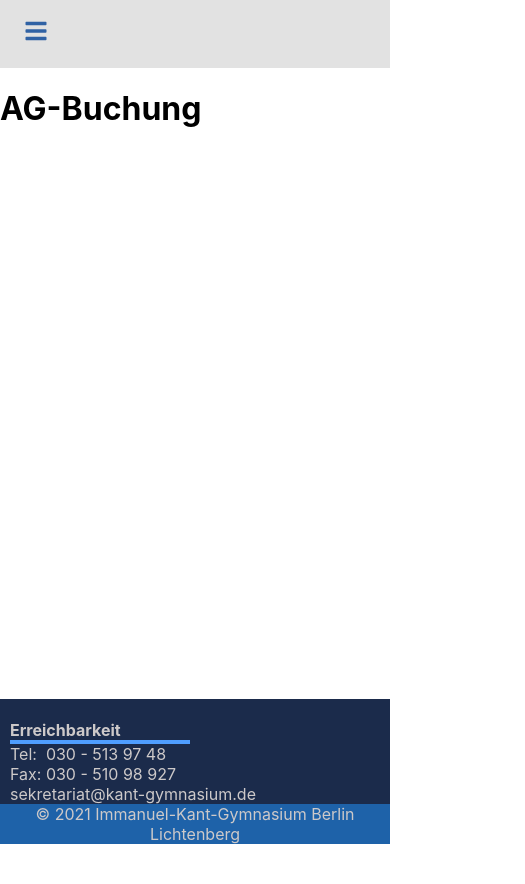
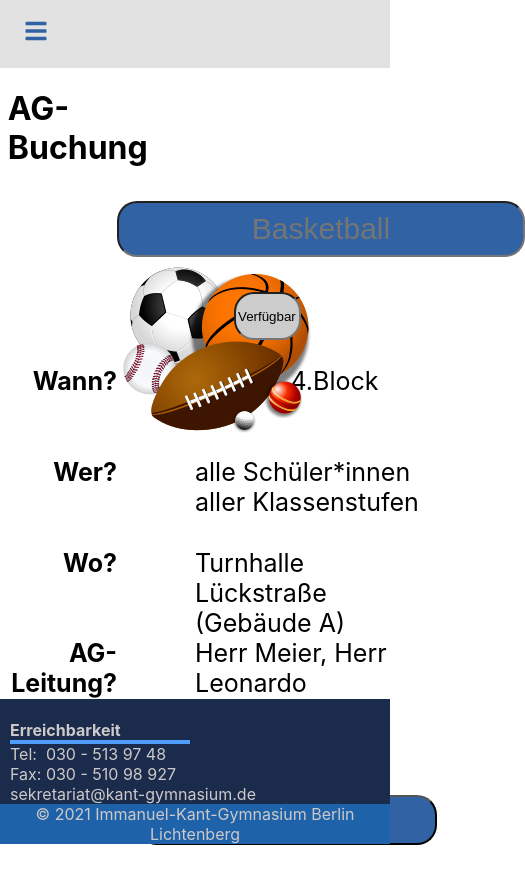
Before and after one commit to Doubrixel/digitalisierung-at-school, a React (Create React App) app in the folder frontend/: page /ag in a window 390 px wide. Shown: the top 884 px of the page, 525 px wide, since content can reach past the window. Before the commit the page ends 844 px from the top, so only its background shows below. Built offline with nearby package versions, Linux system fonts and the light colour scheme.

Commit message:
AGBuchung

```diff
--- /dev/null
+++ b/frontend/src/pages/AGEntryPage.css
@@ -0,0 +1,204 @@
+.GridLayoutAG{
+    display: grid;
+    grid-template-rows: 10% 10% 10% 10% 10% 10% 10% 10% 10% 10%;
+    grid-template-columns: 7% 14% 7% 7% 7% 14% 7% 7% 14% 7% ;
+}
+
+#HeadlineAG{
+    grid-column-start: 1;
+    grid-column-end: 3;
+    grid-row-start: 1;
+    margin-left: 2vw;
+}
+#HeadlineAGBuchung{
+    grid-column-start: 5;
+    grid-column-end: 7;
+    grid-row-start: 1;
+    width: 20vw;
+    height: 5vh;
+    border-radius: 20px;
+    background-color: #3062A4;
+    color: white;
+    font-size: 30px;
+    text-align: center;
+    margin-top: 5vh;
+}
+
+#HeadlineWhenAG{
+    grid-column-start: 2;
+    grid-row-start: 3;
+    font-size: 25px;
+    font-weight: bold;
+    text-align: right;
+    margin-right: 20vw;
+}
+#TextWhenAG{
+    grid-column-start: 3;
+    grid-column-end: 6;
+    grid-row-start: 3;
+    font-size: 25px;
+}
+
+#HeadlineWhoAG{
+    grid-column-start: 2;
+    grid-row-start: 4;
+    font-size: 25px;
+    font-weight: bold;
+    text-align: right;
+    margin-right: 20vw;
+}
+#TextWhoAG{
+    grid-column-start: 3;
+    grid-column-end: 6;
+    grid-row-start: 4;
+    font-size: 25px;
+}
+
+#HeadlineWhereAG{
+    grid-column-start: 2;
+    grid-row-start: 5;
+    font-size: 25px;
+    font-weight: bold;
+    text-align: right;
+    margin-right: 20vw;
+}
+#TextWhereAG{
+    grid-column-start: 3;
+    grid-column-end: 6;
+    grid-row-start: 5;
+    font-size: 25px;
+}
+
+#HeadlineAGManagement{
+    grid-column-start: 2;
+    grid-column-end: 4;
+    grid-row-start: 6;
+    font-size: 25px;
+    font-weight: bold;
+    text-align: right;
+    margin-right: 20vw;
+}
+#TextAGManagement{
+    grid-column-start: 3;
+    grid-column-end: 8;
+    grid-row-start: 6;
+    font-size: 25px;
+}
+
+#SubmitButtonAG{
+    grid-column-start: 4;
+    grid-column-end: 5;
+    grid-row-start: 9;
+    grid-row-end: 10;
+    border-radius: 20px;
+    background-color: #3062A4;
+    color: white;
+    font-size: 20px;
+    width: 300px;
+    height: 50px;
+}
+
+#ImageAGBuchung{
+    grid-column-start: 9;
+    grid-row-start: 2;
+    grid-row-end: 8;
+    height: 296px;
+    width: 296px;
+}
+#TextVerfügbarAG{
+    grid-column-start: 9;
+    grid-row-start: 8;
+    border-radius: 20px;
+    background-color: #CCCCCC;
+    width: 15vw;
+    height: 5vh;
+    text-align: center;
+}
+
+@media screen and (max-width: 1000px){
+    .GridLayoutAG{
+        display: grid;
+        grid-template-rows: 10% 10% 10% 10% 10% 10% 10% 10% 10% 10%;
+        grid-template-columns: 50% 50% ;
+    }
+
+    #HeadlineAG{
+        grid-column-start: 1;
+        grid-column-end: 2;
+        grid-row-start: 1;
+    }
+    #HeadlineAGBuchung{
+        grid-column-start: 1;
+        grid-column-end: 2;
+        grid-row-start: 2;
+        width: 400px;
+        height: 50px;
+        border-radius: 20px;
+        background-color: #3062A4;
+        color: white;
+        font-size: 30px;
+        text-align: center;
+        margin-left: 30vw;
+
+    }
+
+    #ImageAGBuchung{
+        grid-column-start: 1;
+        grid-column-end: 2;
+        grid-row-start: 3;
+        grid-row-end: 4;
+        height: 200px;
+        width: 200px;
+        margin-left: 30vw;
+    }
+
+    #HeadlineWhenAG{
+        grid-column-start: 1;
+        grid-row-start: 4;
+    }
+    #TextWhenAG{
+        grid-column-start: 2;
+        grid-row-start: 4;
+    }
+
+    #HeadlineWhoAG{
+        grid-column-start: 1;
+        grid-row-start: 5;
+    }
+    #TextWhoAG{
+        grid-column-start: 2;
+        grid-row-start: 5;
+    }
+
+    #HeadlineWhereAG{
+        grid-column-start: 1;
+        grid-row-start: 6;
+    }
+    #TextWhereAG{
+        grid-column-start: 2;
+        grid-row-start: 6;
+    }
+
+    #HeadlineAGManagement{
+        grid-column-start: 1;
+        grid-column-end: 1;
+        grid-row-start: 7;
+    }
+    #TextAGManagement{
+        grid-column-start: 2;
+        grid-row-start: 7;
+    }
+
+    #TextVerfügbarAG{
+        grid-column-start: 2;
+        grid-row-start: 3;
+        margin-left: 10vw;
+        margin-top: 5vh;
+    }
+
+    #SubmitButtonAG{
+        grid-column-start: 1;
+        grid-row-start: 9;
+        margin-left: 35vw;
+    }
+}
--- a/frontend/src/pages/AGEntryPage.tsx
+++ b/frontend/src/pages/AGEntryPage.tsx
@@ -3,10 +3,38 @@
  */
 
 import React from 'react';
+import './AGEntryPage.css';
+import Ballbild from '../images/Wahlpflicht.png';
 
 function AGEntryPage() {
   return (
-    <h1>AG-Buchung</h1>
+    <div className="GridLayoutAG">
+      <h1 id="HeadlineAG">AG-Buchung</h1>
+      <input
+        type="text"
+        id="HeadlineAGBuchung"
+        placeholder="Basketball"
+      />
+      <p id="HeadlineWhenAG">Wann?</p>
+      <p id="TextWhenAG">Freitag, 4.Block</p>
+      <p id="HeadlineWhoAG">Wer?</p>
+      <p id="TextWhoAG">alle Schüler*innen aller Klassenstufen</p>
+      <p id="HeadlineWhereAG">Wo?</p>
+      <p id="TextWhereAG">Turnhalle Lückstraße (Gebäude A)</p>
+      <p id="HeadlineAGManagement">AG-Leitung?</p>
+      <p id="TextAGManagement">Herr Meier, Herr Leonardo</p>
+      <img id="ImageAGBuchung" src={Ballbild} alt="Ballbild" />
+      <input
+        type="submit"
+        id="SubmitButtonAG"
+        value="AG buchen"
+      />
+      <input
+        type="text"
+        id="TextVerfügbarAG"
+        value="Verfügbar: 12/30 Personen"
+      />
+    </div>
   );
 }
 
```
